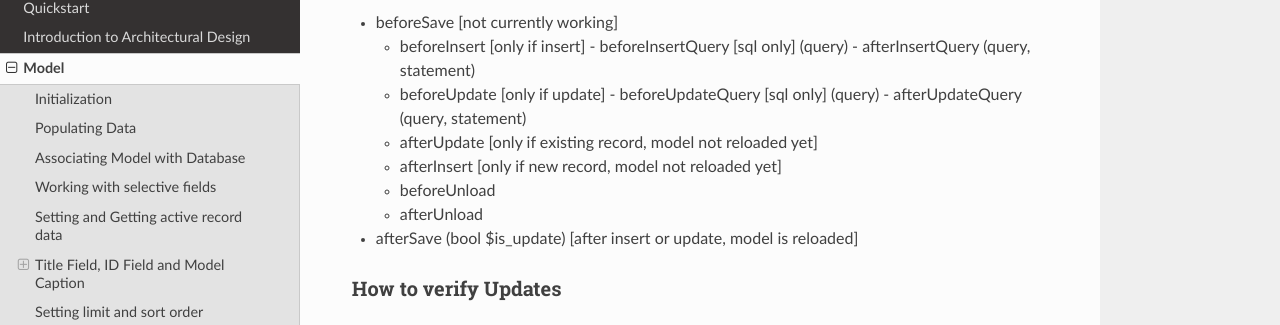
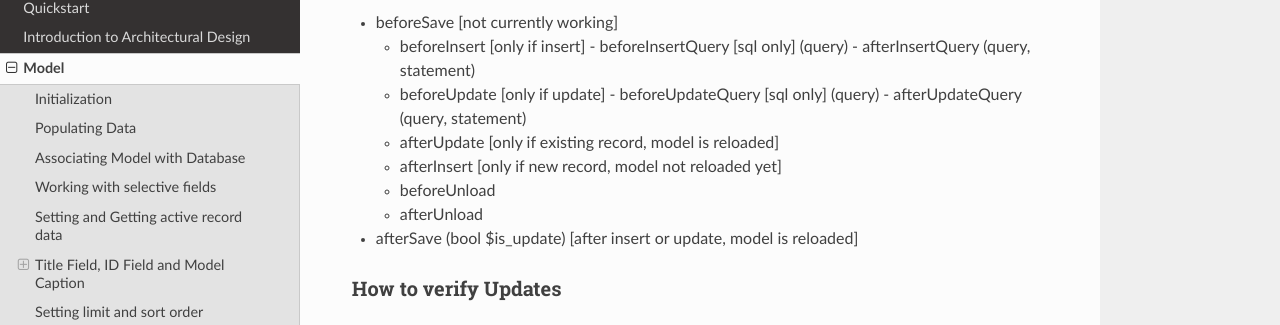
Before and after one commit to atk4/data, a Sphinx documentation site: the page built from docs/model.rst, in a window 1280 px wide and 900 px high, scrolled down 6491 px. Shown: the part 125-450 px from the top of the window. Built offline with Sphinx 7.4.7 and the Read the Docs theme 2.0.0, drawn with Linux system fonts in a browser that asks for light colours; pages that are not in the unit, such as notebooks, are missing from menus; cross-references to code outside the pages are shown as plain code.

Commit message:
fix docs

```diff
--- a/docs/model.rst
+++ b/docs/model.rst
@@ -362,7 +362,7 @@ Hooks
     - afterUpdateQuery (query, statement)
 
 
-  - afterUpdate [only if existing record, model not reloaded yet]
+  - afterUpdate [only if existing record, model is reloaded]
   - afterInsert [only if new record, model not reloaded yet]
 
   - beforeUnload
```
